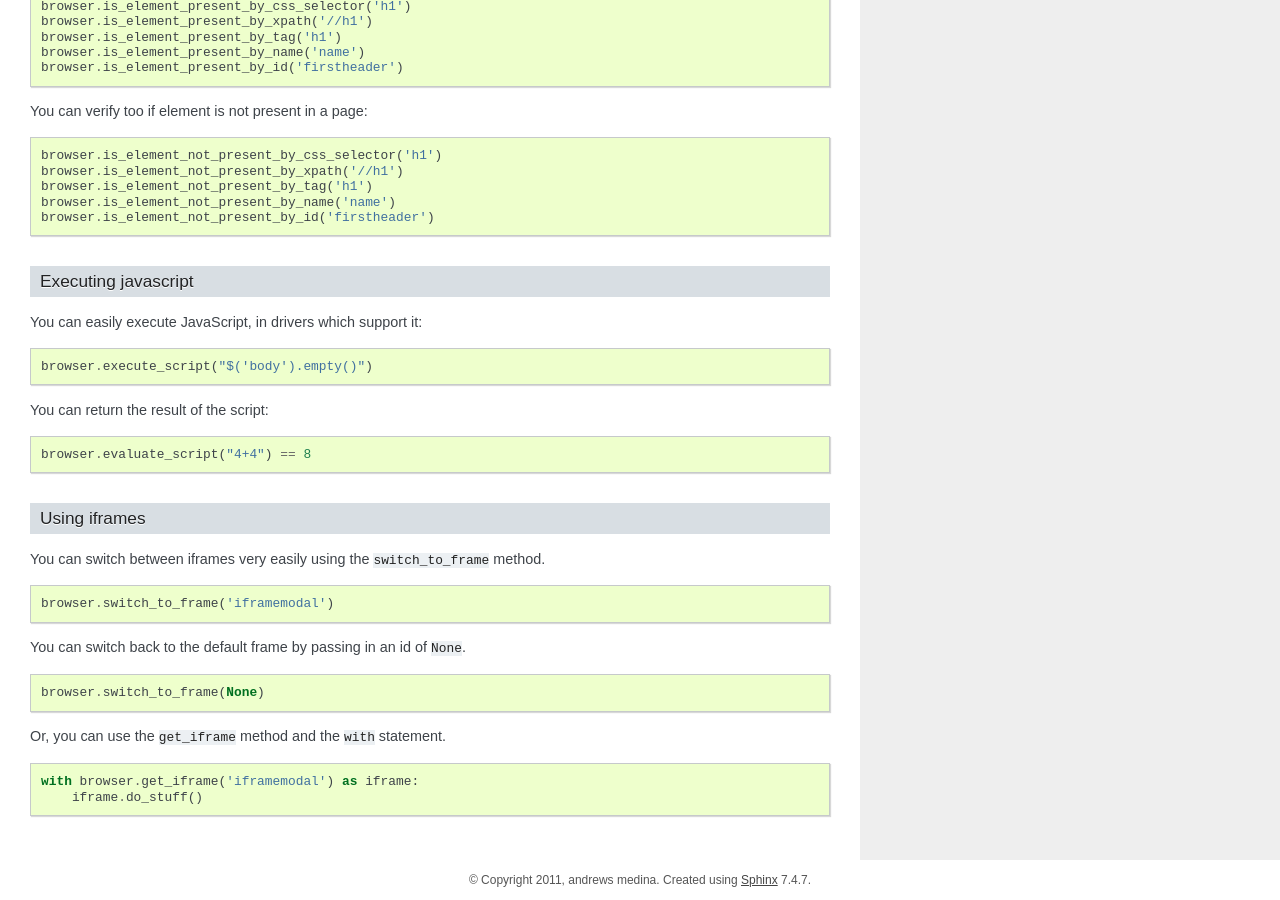
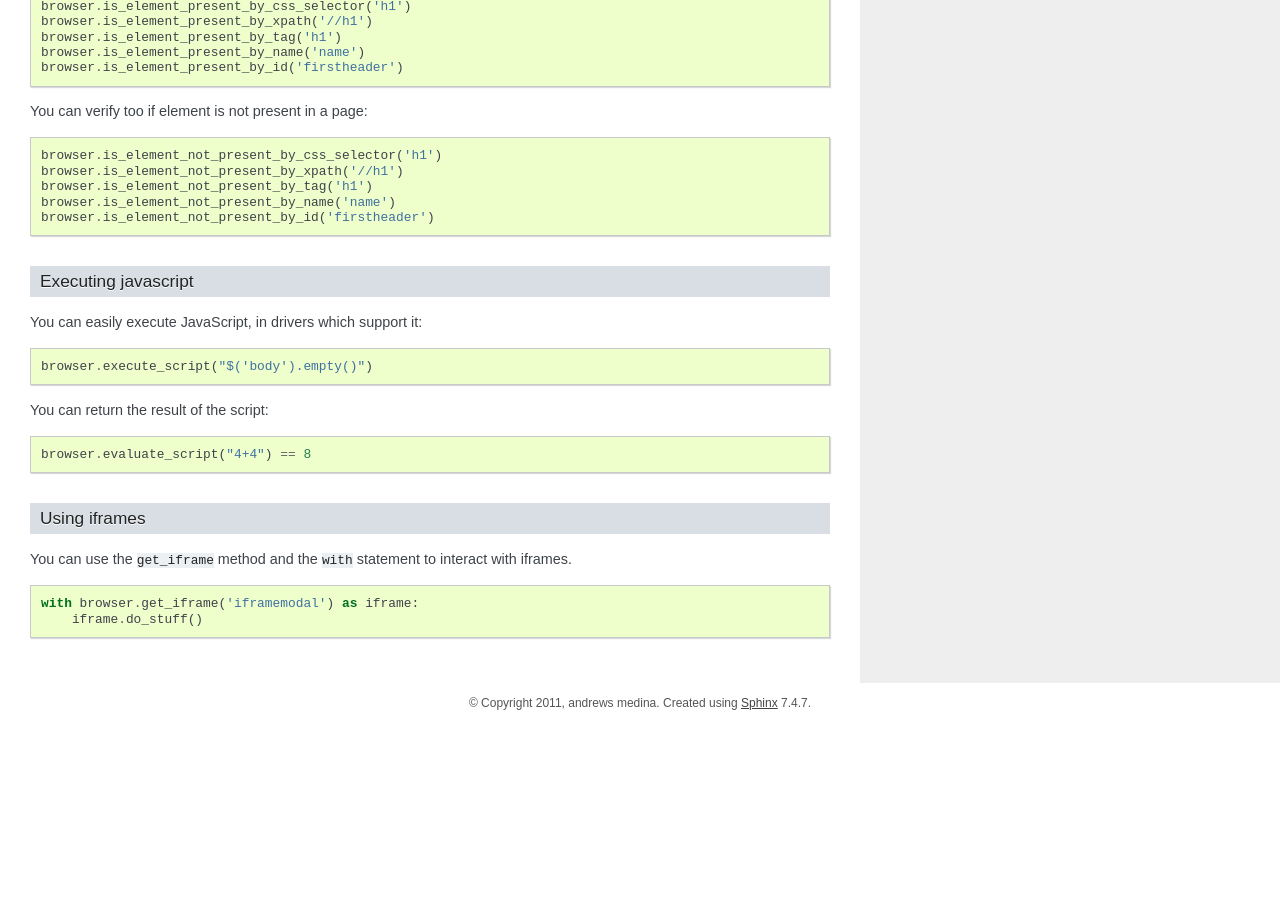
Before and after one commit to cobrateam/splinter, a Sphinx documentation site: the page built from docs/index.rst, in a window 1280 px wide and 900 px high, scrolled down 4422 px. Built offline with Sphinx 7.4.7, drawn with Linux system fonts in a browser that asks for light colours; after the commit the page ends 5145 px from its top, so only the background shows below that.

Commit message:
docs updated (removed switch_to_frame method docs)

```diff
--- a/docs/index.rst
+++ b/docs/index.rst
@@ -293,19 +293,7 @@ You can return the result of the script:
 Using iframes
 -------------------------
 
-You can switch between iframes very easily using the ``switch_to_frame`` method.
-
-::
-
-    browser.switch_to_frame('iframemodal')
-
-You can switch back to the default frame by passing in an id of ``None``.
-
-::
-
-    browser.switch_to_frame(None)
-
-Or, you can use the ``get_iframe`` method and the ``with`` statement.
+You can use the ``get_iframe`` method and the ``with`` statement to interact with iframes.
 
 ::
 
```
